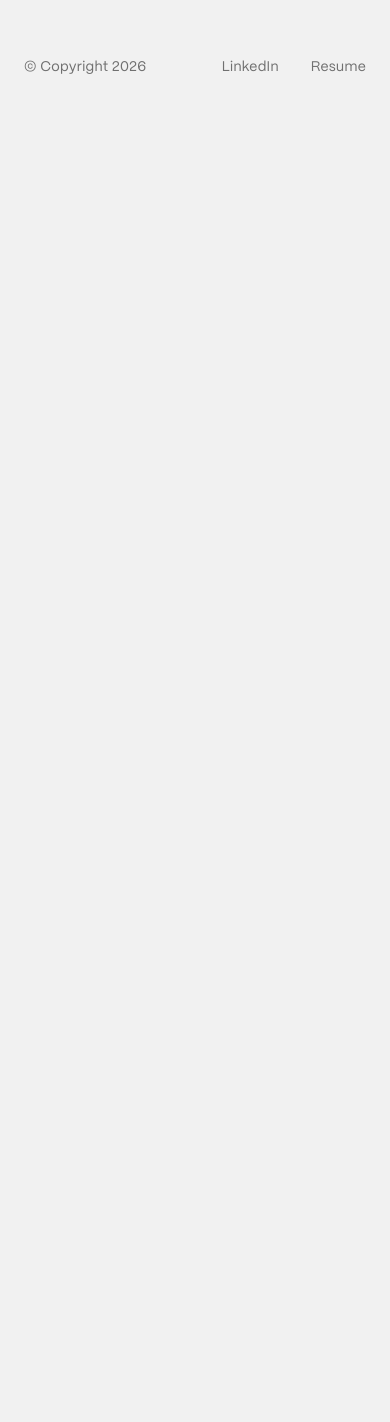
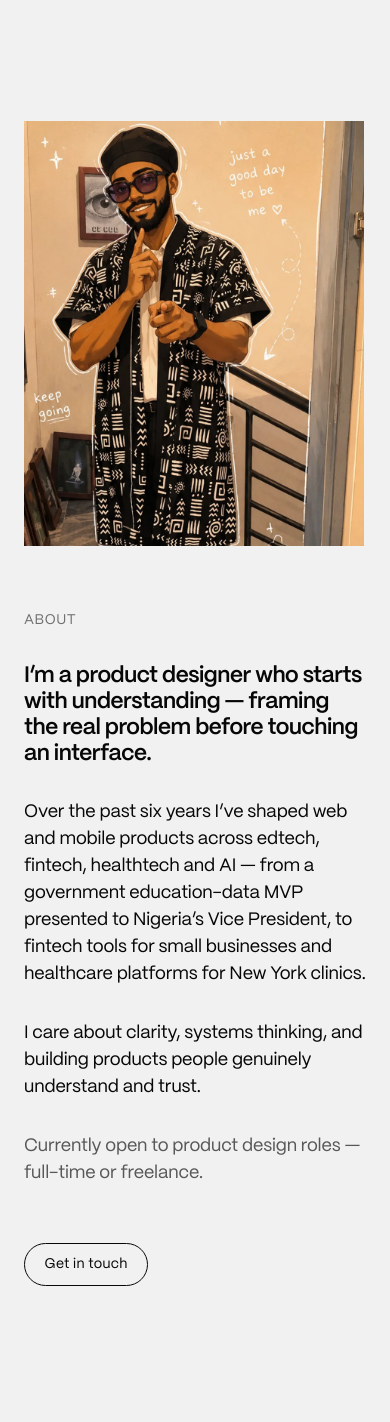
Before and after one commit to MrItrends/portfolio, a Next.js app: page / in a window 390 px wide. Shown: the part 6086-7508 px from the top of the page. Before the commit the page ends 6260 px from the top, so only its background shows below. Built offline with nearby package versions, Linux system fonts and the light colour scheme.

Commit message:
Add About section (positioning + portrait) so recruiters can gauge fit
Placed between Selected Work and the footer. Portrait is a stand-in crop pending a studio photo.

Co-Authored-By: Claude Opus 4.8 <noreply@anthropic.com>

```diff
--- a/src/app/page.tsx
+++ b/src/app/page.tsx
@@ -1,5 +1,6 @@
 import Hero from "@/components/Hero";
 import SelectedWork from "@/components/SelectedWork";
+import About from "@/components/About";
 import Footer from "@/components/Footer";
 
 export default function Home() {
@@ -7,6 +8,7 @@ export default function Home() {
     <>
       <Hero />
       <SelectedWork />
+      <About />
       <Footer />
     </>
   );
--- /dev/null
+++ b/src/components/About.module.css
@@ -0,0 +1,90 @@
+.about {
+  position: relative;
+  z-index: 2;
+  background: var(--color-bg);
+  padding: var(--space-8) var(--page-margin);
+}
+
+.grid {
+  display: grid;
+  grid-template-columns: minmax(0, 0.85fr) minmax(0, 1.15fr);
+  gap: var(--space-7);
+  align-items: center;
+  max-width: 1120px;
+}
+
+.portraitWrap {
+  position: relative;
+  aspect-ratio: 3 / 4;
+  overflow: hidden;
+  background: var(--color-ink);
+}
+
+.portrait {
+  object-fit: cover;
+}
+
+.body {
+  display: grid;
+  gap: var(--space-4);
+  max-width: 54ch;
+}
+
+.kicker {
+  margin: 0;
+  font-size: var(--text-sm);
+  letter-spacing: 0.04em;
+  text-transform: uppercase;
+  opacity: 0.55;
+}
+
+.lead {
+  margin: 0;
+  font-size: clamp(1.4rem, 2.6vw, 2.2rem);
+  font-weight: 500;
+  line-height: 1.16;
+  letter-spacing: -0.02em;
+}
+
+.text {
+  margin: 0;
+  font-size: var(--text-lg);
+  line-height: 1.5;
+}
+
+.availability {
+  margin: 0;
+  font-size: var(--text-lg);
+  line-height: 1.5;
+  opacity: 0.65;
+}
+
+.cta {
+  justify-self: start;
+  margin-top: var(--space-3);
+  display: inline-flex;
+  align-items: center;
+  padding: 0.7em 1.4em;
+  border: 1px solid var(--color-ink);
+  border-radius: 999px;
+  font-size: var(--text-sm);
+  letter-spacing: 0.02em;
+  transition: background var(--duration-base) var(--ease),
+    color var(--duration-base) var(--ease);
+}
+
+.cta:hover {
+  background: var(--color-ink);
+  color: var(--color-bg);
+}
+
+@media (max-width: 768px) {
+  .grid {
+    grid-template-columns: 1fr;
+    gap: var(--space-6);
+  }
+  .portraitWrap {
+    max-width: 340px;
+    aspect-ratio: 4 / 5;
+  }
+}
--- /dev/null
+++ b/src/components/About.tsx
@@ -0,0 +1,55 @@
+import Image from "next/image";
+import styles from "./About.module.css";
+
+/**
+ * About — a short positioning statement so a recruiter can gauge fit quickly.
+ * Portrait is a stand-in crop until a studio photo is provided.
+ */
+export default function About() {
+  return (
+    <section className={styles.about} aria-label="About Joshua Jumbo">
+      <div className={styles.grid}>
+        <div className={styles.portraitWrap}>
+          <Image
+            src="/media/about-portrait.webp"
+            alt="Joshua Jumbo"
+            fill
+            sizes="(max-width: 768px) 100vw, 40vw"
+            className={styles.portrait}
+          />
+        </div>
+
+        <div className={styles.body}>
+          <p className={styles.kicker}>About</p>
+          <p className={styles.lead}>
+            I&rsquo;m a product designer who starts with understanding &mdash;
+            framing the real problem before touching an interface.
+          </p>
+          <p className={styles.text}>
+            Over the past six years I&rsquo;ve shaped web and mobile products
+            across edtech, fintech, healthtech and AI &mdash; from a government
+            education-data MVP presented to Nigeria&rsquo;s Vice President, to
+            fintech tools for small businesses and healthcare platforms for New
+            York clinics.
+          </p>
+          <p className={styles.text}>
+            I care about clarity, systems thinking, and building products people
+            genuinely understand and trust.
+          </p>
+          <p className={styles.availability}>
+            Currently open to product design roles &mdash; full-time or
+            freelance.
+          </p>
+          <a
+            className={styles.cta}
+            href="https://cal.com/joshua-jumbo/project-discussion?overlayCalendar=true"
+            target="_blank"
+            rel="noopener noreferrer"
+          >
+            Get in touch
+          </a>
+        </div>
+      </div>
+    </section>
+  );
+}
```
Also changed, not shown: public/media/about-portrait.webp (added).
